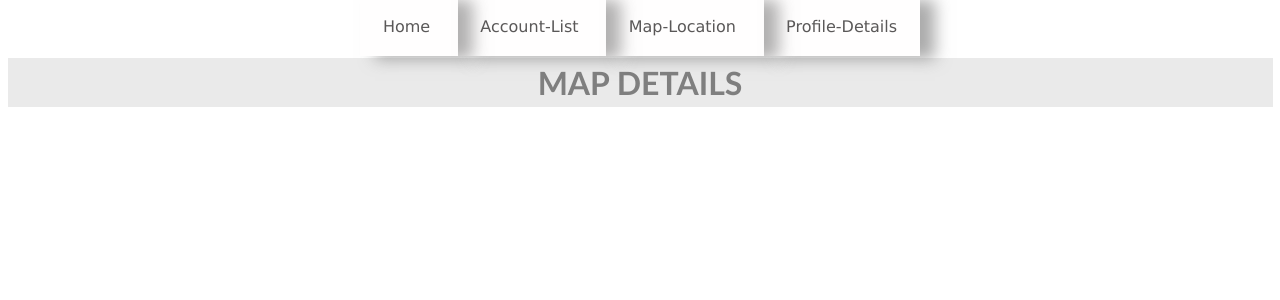
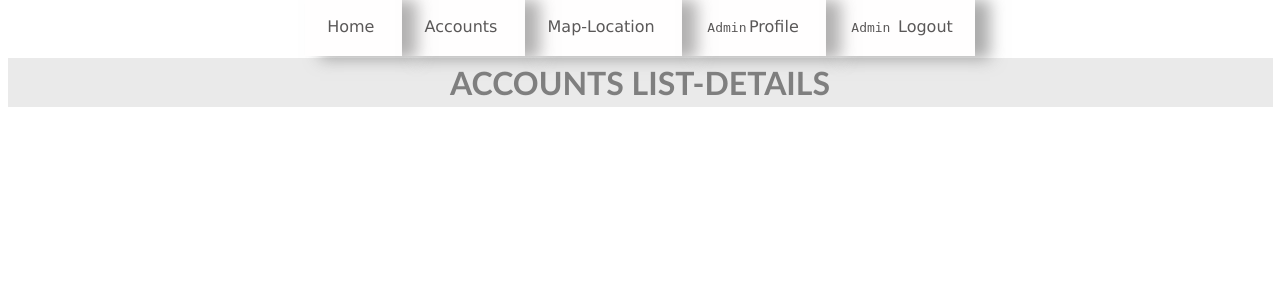
Before and after one commit to Owzaa/kartoza-work, a Django app: page /MapDetails/ in a window 1280 px wide. Shown: the top 300 px of the page. Run offline with Django 4.2, Linux system fonts and the light colour scheme; a user stored in the database is signed in.

Commit message:
commit on master

```diff
--- a/portfolioAsess/account/models.py
+++ b/portfolioAsess/account/models.py
@@ -8,6 +8,7 @@ from django.urls import reverse_lazy
 # UserProfile Model:
 class UserProfile(models.Model):
         username = models.OneToOneField(User, on_delete=models.CASCADE)
+
         homeAddress = models.TextField()
         phoneNumber = models.CharField(max_length=12)
         location = models.CharField(max_length=200)
@@ -18,7 +19,7 @@ class UserProfile(models.Model):
 # Instances when save button is clicked
 
 @receiver (post_save,sender=User)
-def create_user(self,sender,instance,created, **kwargs):
+def create_user(created, **kwargs):
     if created:
        create_user_profile(instance=User)
 
--- a/portfolioAsess/folioApp/templates/MapDetail/userMapDetails.html
+++ b/portfolioAsess/folioApp/templates/MapDetail/MapAccounts.html
@@ -3,13 +3,13 @@
 
 
 """
-MapDetails for our userProfile List
+MapDetails for our users Profile(List)
 
 """
 
 {% block content %}
 <div class="HeaderTextContainer">
-    <h1 class="HeaderText">MAP DETAILS </h1>
+    <h1 class="HeaderText">ACCOUNTS LISTED </h1>
 </div>
 
 
--- /dev/null
+++ b/portfolioAsess/folioApp/templates/MapDetail/MapDetails.html
@@ -0,0 +1,16 @@
+{% extends 'base/base.html' %}
+{%block title%} MAP-DETAILS | KARTOZA Portfolio {% endblock %}
+
+
+"""
+MapDetails for our userProfile List
+
+"""
+
+{% block content %}
+<div class="HeaderTextContainer">
+    <h1 class="HeaderText">ACCOUNTS LIST-DETAILS </h1>
+</div>
+
+
+{% endblock %}
--- a/portfolioAsess/folioApp/templates/account/UserDetails/userDetails.html
+++ b/portfolioAsess/folioApp/templates/account/UserDetails/userDetails.html
@@ -8,6 +8,6 @@ AccountProfileDetails for our userProfiles
 """
 {% block content %}
     <div class="HeaderTextContainer">
-        <h1 class="HeaderText"> {{username}} PROFILE-DETAILS </h1>
+        <h1 class="HeaderText"> ( {{user.username}} ) PROFILE-DETAILS </h1>
     </div>
 {% endblock %}
--- a/portfolioAsess/folioApp/templates/base/base.html
+++ b/portfolioAsess/folioApp/templates/base/base.html
@@ -27,7 +27,7 @@
               <li><a class="brand" href="{% url 'HomeView' %}"> Home </a></li>
               <li>
                 <a class="link" href="{% url 'ListAccounts' %}">
-                  Account-List
+                  Accounts
                 </a>
               </li>
               <li>
@@ -35,16 +35,17 @@
               </li>
               <li>
                 <a class="link" href="{% url 'ProfileDetailsView' %}">
-                  Profile-Details
+                  <code>{{user.username }}</code>Profile
                 </a>
               </li>
 
-              {% else %}
+
               <li>
-                <a class="navbar-link" href="{% url 'LoginView' %}"
-                  >{{ username }} logout
+                <a class="navbar-link" href="{% url 'logout' %}"
+                  > <code>{{user.username }}</code> logout
                 </a>
               </li>
+              {% else %}
               <li>
                 <a class="navbar-link" href="{% url 'LoginView' %}"> login </a>
               </li>
--- a/portfolioAsess/folioApp/templates/login/login.html
+++ b/portfolioAsess/folioApp/templates/login/login.html
@@ -25,7 +25,7 @@
 </form>
 <br/>
 
-<!--Call to action when not registered as a User on the system!-->
+<!--Call to action when not registered -->
 <code color="noAccountText"> No Account? </code>
 <span class="signupLink">
 <br/> <a href="/sign-up/">
--- a/portfolioAsess/folioApp/views.py
+++ b/portfolioAsess/folioApp/views.py
@@ -1,5 +1,7 @@
 from ast import arg
 from msilib.schema import ListView
+from types import MemberDescriptorType
+from django.http import HttpResponse
 from django.shortcuts import get_object_or_404, render
 from account.models import UserProfile
 from account.forms import ProfileForm
@@ -19,7 +21,7 @@ def LoginView(request):
 # MapViewDetails Page
 def MapView(request):
 
-    return render(request,"MapDetail/userMapDetails.html",context={})
+    return render(request,"MapDetail/MapDetails.html",context={})
 
 # UserDetailView Function
 def ProfileDetailsView(request):
@@ -35,23 +37,31 @@ def ProfileEditDetailsView(request):
 #     model = UserProfile
 # Listing all Accounts in our Database to our HTML TemplateView
 def ListAccounts(request):
-        user = get_object_or_404()
-        render(request,'List-Accounts.html',{'users':user})
+     return   render(request,'account/List-Accounts.html',{})
 
 """
-Accessing all the data that has been
-passed to the POST by our Form()
+This View logs in a Mmeber of the SIte
+LEGEND:
+m => Member
 
+
+Login / logout Views()  Session=> activity
+by showing who and when on the admin page
 """
 def login(request):
-    username = "Not yet logged in"
+    m = MemberDescriptorType.objects.get(username=request.POST['username'])
 
-    if request.method == "POST":
-    #GET: ourForm (request.POST): the posted form data
-        LoginForm =ProfileForm(request.POST)
-    if LoginForm.is_valid():
-        username =LoginForm.cleaned_data['username']
+    if m.password == request.POST['password']:
+        #Session Activity Log Request for Our Admin Log HISTORY
+        request.session['member_id'] = m.id
+        return HttpResponse('Welcome You are Logged in!')
+    # If ERROR
+    else:
+        return HttpResponse("Your Username and Password didn't match.")
 
-    else:
-        LoginForm =userProfileForm()
-    return render(request,"account/UserDetails/userDetails.html",{'username': username})
+def logout(request):
+    try:
+        del request.session['member_id']
+    except KeyError:
+        pass
+    return HttpResponse("You're logged out")
--- a/portfolioAsess/portfolioAsess/urls.py
+++ b/portfolioAsess/portfolioAsess/urls.py
@@ -15,7 +15,7 @@ Including another URLconf
 """
 from django.contrib import admin
 from django.urls import path
-from folioApp.views import HomeView,SignUpView,LoginView,MapView,ProfileEditDetailsView,ProfileDetailsView
+from folioApp.views import HomeView,logout, ListAccounts,SignUpView,LoginView,MapView,ProfileEditDetailsView,ProfileDetailsView
 
 """url patterns Views functions
 """
@@ -24,8 +24,9 @@ urlpatterns = [
     path('', HomeView, name='HomeView'),
     path('sign-up/', SignUpView, name='SignUpView'),
     path('login/', LoginView, name='LoginView'),
+    path('logout/', logout, name='logout'),
     path('Profile-Details/', ProfileDetailsView, name='ProfileDetailsView'),
     path('Edit-Profile-Details/', ProfileEditDetailsView, name='ProfileEditDetailsView'),
     path('MapDetails/', MapView, name='MapDetails'),
-    path('List-All-Accounts/', MapView, name='ListAccounts')
+    path('All-Accounts/', ListAccounts, name='ListAccounts')
 ]
```
